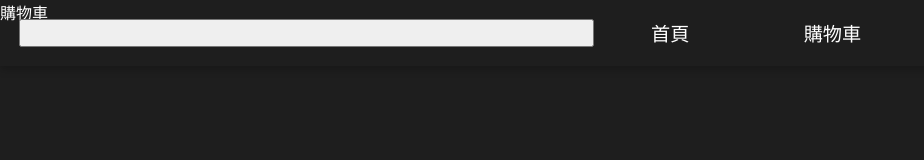
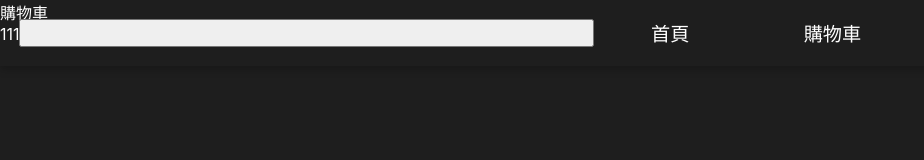
Before and after one commit to victoken/bread-web-reactjs, a React (Create React App) app: page /cart in a window 1280 px wide. Shown: the top 160 px of the page, without its empty margins (0-924 px from the left). Built offline with nearby package versions, Linux system fonts and the light colour scheme.

Commit message:
修改購物車

```diff
--- a/src/pages/CartPage/Cartpage.js
+++ b/src/pages/CartPage/Cartpage.js
@@ -7,7 +7,8 @@
   render() {
     return (
         <><Header></Header>
-        <div>購物車</div></>
+        <div>購物車</div>
+        <div>11111</div></>
     )
   }
 }
```
